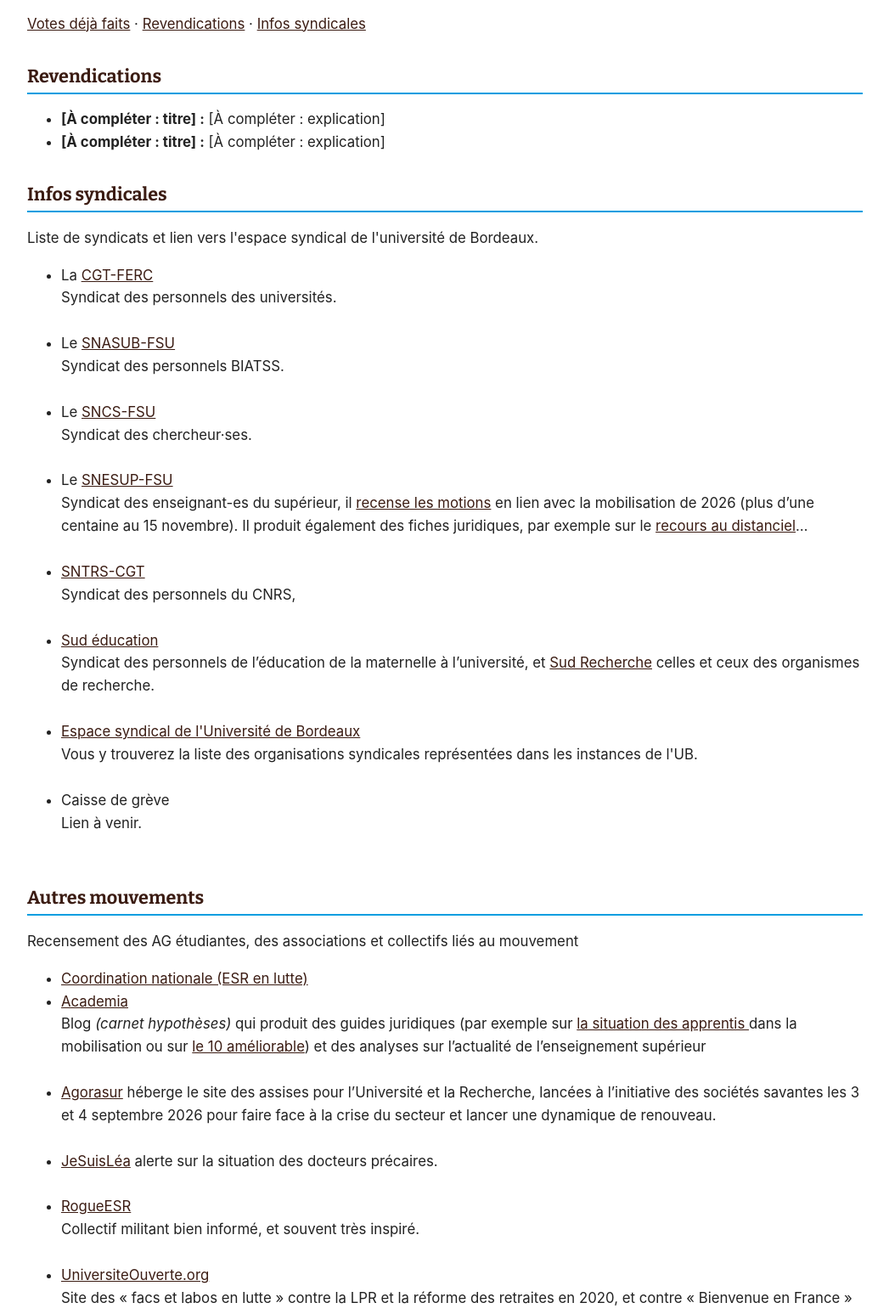
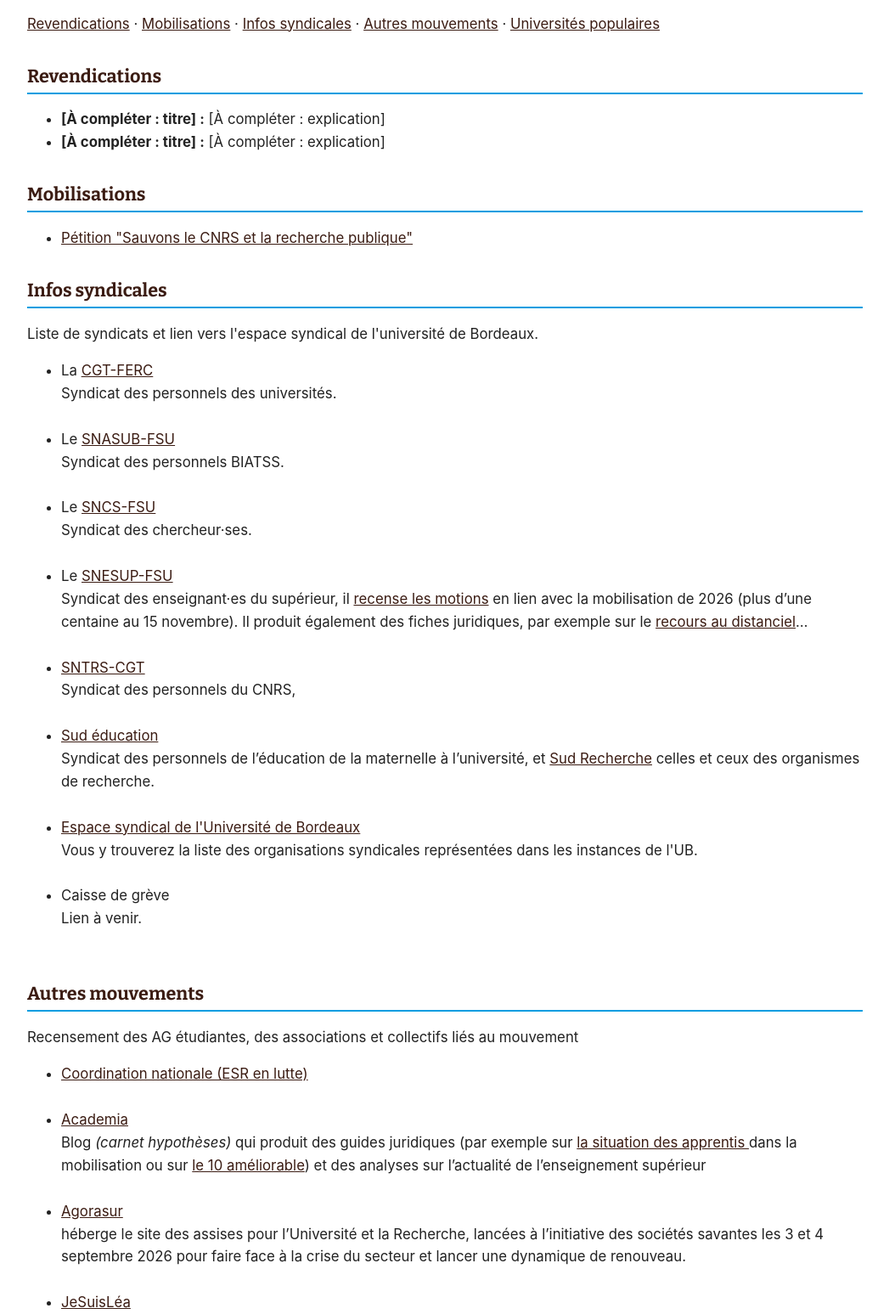
Before and after one commit to ag-personnels-ubx/ag-personnels-ubx.github.io, a plain HTML site: page infos.html in a window 1280 px wide. Shown: the part 248-1795 px from the top of the page at 85% size, without its empty margins (116-1163 px from the left). Drawn offline with nearby package versions, Linux system fonts and the light colour scheme.

Commit message:
Update infos.html

```diff
--- a/infos.html
+++ b/infos.html
@@ -3,7 +3,7 @@
 <head>
   <meta charset="utf-8">
   <meta name="viewport" content="width=device-width, initial-scale=1">
-  <title>Informations générales — AG des personnels</title>
+  <title>Ressources — AG des personnels</title>
   <link rel="stylesheet" href="style.css">
   <script src="menu.js" defer></script>
 </head>
@@ -28,23 +28,31 @@
 
 <main id="contenu">
 
-  <h1>Informations générales</h1>
+  <h1>Ressources</h1>
   <p class="chapeau">Ce qui a été voté, ce que nous demandons, et où trouver l'information syndicale.</p>
 
   <!-- Petit sommaire de la page (liens vers les parties plus bas) -->
   <p>
-    <a href="#votes">Votes déjà faits</a> ·
     <a href="#revendications">Revendications</a> ·
-    <a href="#syndicats">Infos syndicales</a>
+    <a href="#mobilisations">Mobilisations</a> ·
+    <a href="#syndicats">Infos syndicales</a> ·
+    <a href="#ags">Autres mouvements</a> ·
+    <a href="#upop">Universités populaires</a>
   </p>
 
   <!-- ============ 1. REVENDICATIONS ============
        Une ligne <li> par revendication.
        <strong>...</strong> met le début en gras (le titre de la revendication). -->
+
   <h2 id="revendications">Revendications</h2>
   <ul>
     <li><strong>[À compléter : titre] :</strong> [À compléter : explication]</li>
     <li><strong>[À compléter : titre] :</strong> [À compléter : explication]</li>
+  </ul>
+
+  <h2 id="mobilisations">Mobilisations</h2>
+  <ul>
+    <li><a href="https://petitions.assemblee-nationale.fr/initiatives/i-8113">Pétition "Sauvons le CNRS et la recherche publique"</a></li>
   </ul>
 
   <!-- ============ 2. INFOS ============
@@ -54,13 +62,13 @@
   <h2 id="syndicats">Infos syndicales</h2>
   <p>Liste de syndicats et lien vers l'espace syndical de l'université de Bordeaux.</p>
   <ul>
-        <li>La <a href="https://www.ferc-cgt.org/">CGT-FERC</a><br>Syndicat des personnels des universités.<br><br></li>
+    <li>La <a href="https://www.ferc-cgt.org/">CGT-FERC</a><br>Syndicat des personnels des universités.<br><br></li>
 
     <li>Le <a href="https://snasub.fsu.fr/">SNASUB-FSU</a><br>Syndicat des personnels BIATSS.<br><br></li>
 
     <li>Le <a href="https://sncs.fr/">SNCS-FSU</a><br>Syndicat des chercheur·ses.<br><br></li>
 
-    <li>Le <a href="https://snesup.fr/">SNESUP-FSU</a><br>Syndicat des enseignant-es du supérieur, il <a href="https://www.snesup.fr/motions-votees-dans-nos-etablissements">recense les motions</a> en lien avec la mobilisation de 2026 (plus d’une centaine au 15 novembre). Il produit également des fiches juridiques, par exemple sur le <a href="https://www.snesup.fr/actualites/presse/communiques-nationaux/reglementation-en-matiere-de-recours-au-distanciel-courrier">recours au distanciel</a>… <br><br></li>
+    <li>Le <a href="https://snesup.fr/">SNESUP-FSU</a><br>Syndicat des enseignant·es du supérieur, il <a href="https://www.snesup.fr/motions-votees-dans-nos-etablissements">recense les motions</a> en lien avec la mobilisation de 2026 (plus d’une centaine au 15 novembre). Il produit également des fiches juridiques, par exemple sur le <a href="https://www.snesup.fr/actualites/presse/communiques-nationaux/reglementation-en-matiere-de-recours-au-distanciel-courrier">recours au distanciel</a>… <br><br></li>
 
     <li><a href="https://web.sntrscgt.fr/">SNTRS-CGT</a> <br>Syndicat des personnels du CNRS, <br><br></li>
 
@@ -74,13 +82,13 @@
   <h2 id="ags">Autres mouvements</h2>
   <p>Recensement des AG étudiantes, des associations et collectifs liés au mouvement</p>
   <ul>
-    <li><a href="https://esr-en-lutte.fr">Coordination nationale (ESR en lutte)</a><br></li>
+    <li><a href="https://esr-en-lutte.fr">Coordination nationale (ESR en lutte)</a><br><br></li>
 
     <li><a href="https://academia.hypotheses.org/">Academia</a><br>Blog <em>(carnet hypothèses)</em> qui produit des guides juridiques (par exemple sur <a href="https://academia.hypotheses.org/67121">la situation des apprentis </a>dans la mobilisation ou sur <a href="https://academia.hypotheses.org/67172">le 10 améliorable</a>) et des analyses sur l’actualité de l’enseignement supérieur<br><br></li>
 
-    <li><a href="https://agorasur.fr/assises-pour-luniversite-et-pour-la-recherche/">Agorasur</a> héberge le site des assises pour l’Université et la Recherche, lancées à l’initiative des sociétés savantes les 3 et 4 septembre 2026 pour faire face à la crise du secteur et lancer une dynamique de renouveau.<br><br></li>
+    <li><a href="https://agorasur.fr/assises-pour-luniversite-et-pour-la-recherche/">Agorasur</a><br> héberge le site des assises pour l’Université et la Recherche, lancées à l’initiative des sociétés savantes les 3 et 4 septembre 2026 pour faire face à la crise du secteur et lancer une dynamique de renouveau.<br><br></li>
 
-    <li><a href="https://jesuislea.fr/">JeSuisLéa</a> alerte sur la situation des docteurs précaires.<br><br></li>
+    <li><a href="https://jesuislea.fr/">JeSuisLéa</a><br> alerte sur la situation des docteurs précaires.<br><br></li>
 
     <li><a href="https://rogueesr.fr/">RogueESR</a><br>Collectif militant bien informé, et souvent très inspiré.<br><br></li>
 
@@ -91,7 +99,7 @@
     <li><a href="https://scientifiquesenrebellion.fr/">Scientifiques en rébellion</a><br>Branche française de <a href="https://scientistrebellion.org/">Scientist Rebellion</a>, est un collectif de scientifiques de toutes disciplines, tous statuts et tous secteurs qui se mobilisent contre l’inaction face au dérèglement climatique et à l’effondrement de la biodiversité.<br><br></li>
   </ul>
 
-  <h2 id="upop">Univeristés populaires</h2>
+  <h2 id="upop">Universités populaires</h2>
   <p>Recensement des organisations et associations à l'échelle locale et nationale.</p>
   <ul>
     <li><a href="https://upbordeaux.fr/">Université Populaire de Bordeaux</a><br>L’Université Populaire de Bordeaux est une association d’éducation populaire politique. Elle œuvre à mobiliser, créer et diffuser des savoirs et des pratiques, permettant à toute personne d’acquérir de la puissance d’agir et d’œuvrer à la transformation sociale.<br><br></li>
@@ -102,13 +110,7 @@
   </ul>
 
 
-  <h3>Dernières informations</h3>
-  <!-- Une ligne <li> par information, la plus récente en haut -->
-  <ul>
-    <li><strong>[Date] :</strong> [À compléter]</li>
-  </ul>
-
-  <p class="mise-a-jour">Dernière mise à jour : [À compléter]</p>
+  <p class="mise-a-jour">Dernière mise à jour : 26/11/2026</p>
 
 </main>
 
```
